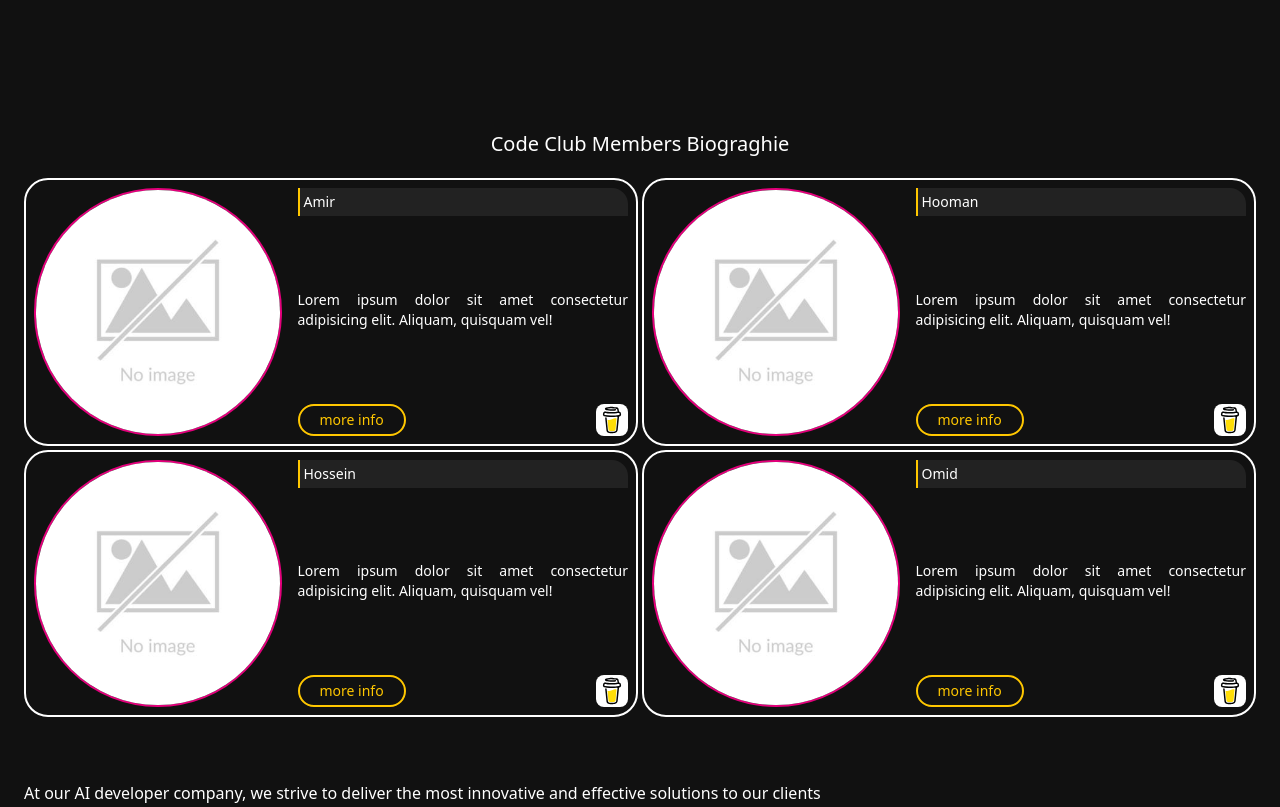
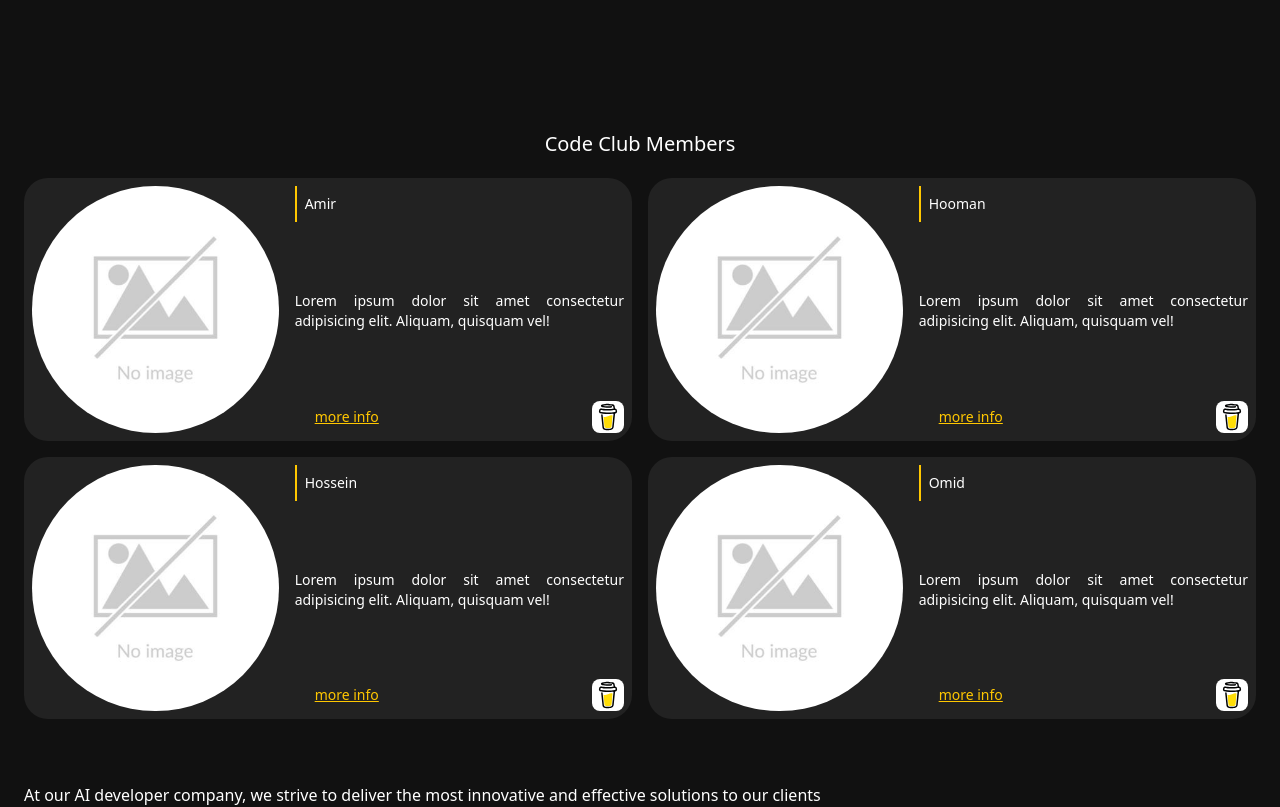
Before and after one commit to github-amirhossein/simple-dev-blog, a React (Vite) app: page / in a window 1280 px wide. Shown: the part 700-1507 px from the top of the page. Built offline with nearby package versions, Linux system fonts and the light colour scheme.

Commit message:
modifu some styles for members section

```diff
--- a/src/components/MemberBio.jsx
+++ b/src/components/MemberBio.jsx
@@ -2,16 +2,16 @@ import coffee from './../assets/images/coffee.svg';
 
 export function MemberBio({ imgSrc, onOpenMoreInfo, memberName = 'Omid' }) {
   return (
-    <div className='grid grid-cols-12 border-2 rounded-3xl over p-2 text-sm'>
-      <div className='col-span-4 md:col-span-5 flex items-center justify-center rounded-full overflow-hidden border-2 border-pink self-center justify-self-center'>
+    <div className='grid grid-cols-12 bg-light dark:bg-gray rounded-3xl over p-2 text-sm'>
+      <div className='col-span-4 md:col-span-5 flex items-center justify-center rounded-full overflow-hidden self-center justify-self-center'>
         <img className='' src={imgSrc} alt={`${memberName} image`} />
       </div>
 
       <div className='col-span-8 md:col-span-7 pl-4 flex flex-col justify-between'>
-        <h3 className='border-l-2 border-yellow bg-gray p-1 rounded-se-2xl'>
+        <h3 className='border-l-2 border-yellow p-2'>
           {memberName}
         </h3>
-        <p className='text-justify'>
+        <p className='text-justify my-2'>
           Lorem ipsum dolor sit amet consectetur adipisicing elit. Aliquam,
           quisquam vel!
         </p>
@@ -19,7 +19,7 @@ export function MemberBio({ imgSrc, onOpenMoreInfo, memberName = 'Omid' }) {
         <div className='flex justify-between h-8'>
           <button
             onClick={onOpenMoreInfo}
-            className='bg-black border-2 rounded-full text-yellow px-5 hover:bg-yellow hover:text-black'
+            className='underline rounded-full text-yellow px-5 hover:bg-yellow hover:text-black'
           >
             more info
           </button>
--- a/src/components/Navbar.jsx
+++ b/src/components/Navbar.jsx
@@ -7,7 +7,7 @@ export default function Navbar({ className, onToggleMenu }) {
         origin-top-right duration-200
         ${className}`}
     >
-      <button className='size-10  self-end' onClick={onToggleMenu}>
+      <button className='size-10 self-end' onClick={onToggleMenu}>
         <IconClose />
       </button>
 
--- a/src/components/Section2.jsx
+++ b/src/components/Section2.jsx
@@ -15,8 +15,8 @@ export default function Section2() {
 
   return (
     <section className='items-between relative'>
-      <h2 className='text-xl text-center pb-1'>Code Club Members Biograghie</h2>
-      <div className='grid py-4 pb-16 gap-1 grid-cols-1 md:grid-cols-2 m-auto'>
+      <h2 className='text-xl text-center pb-1'>Code Club Members</h2>
+      <div className='grid py-4 pb-16 gap-4 grid-cols-1 md:grid-cols-2 m-auto'>
         <MemberBio
           onOpenMoreInfo={handleOpenMoreInfo}
           imgSrc={noImage}
@@ -43,7 +43,7 @@ export default function Section2() {
       </div>
 
       {currentBio && (
-        <div className='absolute w-full h-[calc(100%-90px)] border-2 border-yellow bg-black top-[70px] z-20 left-0 p-8'>
+        <div className='absolute w-full h-full border-2 border-yellow bg-black top-0 z-20 left-0 p-8'>
           <button className='text-3xl p-4 border' onClick={handleCloseMoreInfo}>
             x
           </button>
```
